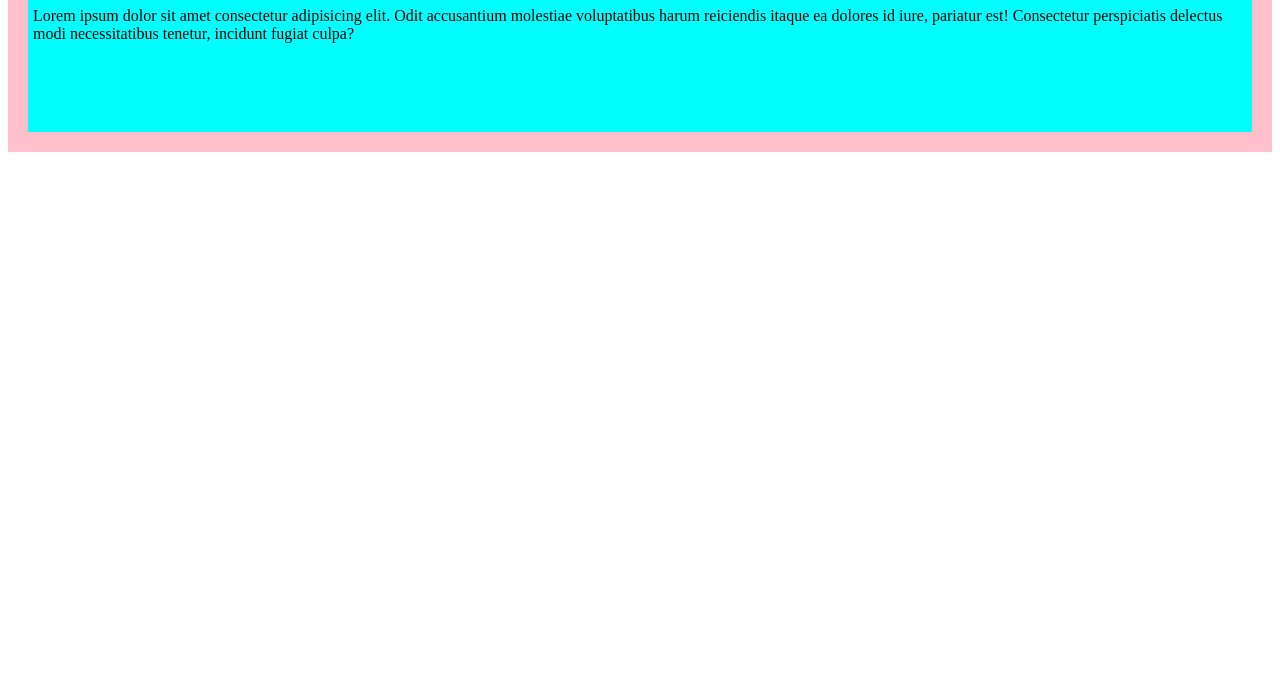
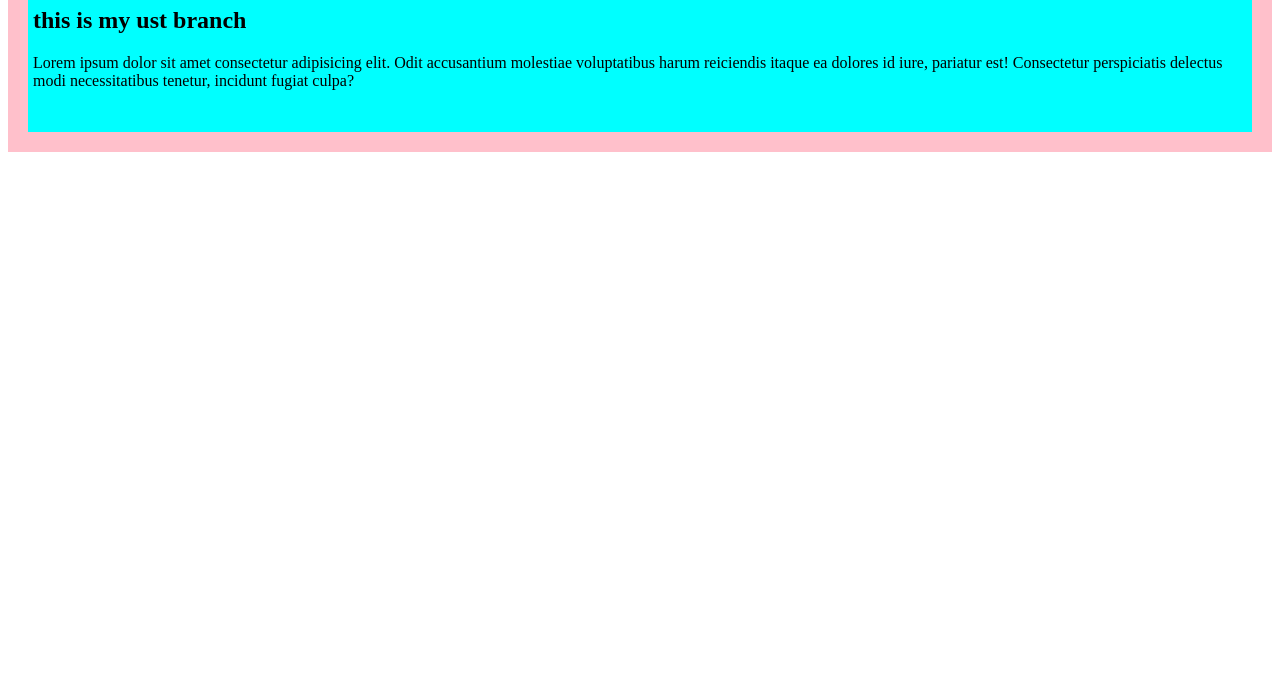
Before and after one commit to h4nas/lec8, a plain HTML site: page index.html in a window 1280 px wide. Shown: the part 124-800 px from the top of the page. Drawn offline with Linux system fonts and the light colour scheme.

Commit message:
adding h2 to content div

```diff
--- a/index.html
+++ b/index.html
@@ -14,6 +14,7 @@
 
     <div class="content">
         <h1>this is the content </h1>
+        <h2>this is my ust branch</h2>
         <p>Lorem ipsum dolor sit amet consectetur adipisicing elit. Odit accusantium molestiae voluptatibus harum reiciendis itaque ea dolores id iure, pariatur est! Consectetur perspiciatis delectus modi necessitatibus tenetur, incidunt fugiat culpa?</p>
     </div>
 </body>
```
